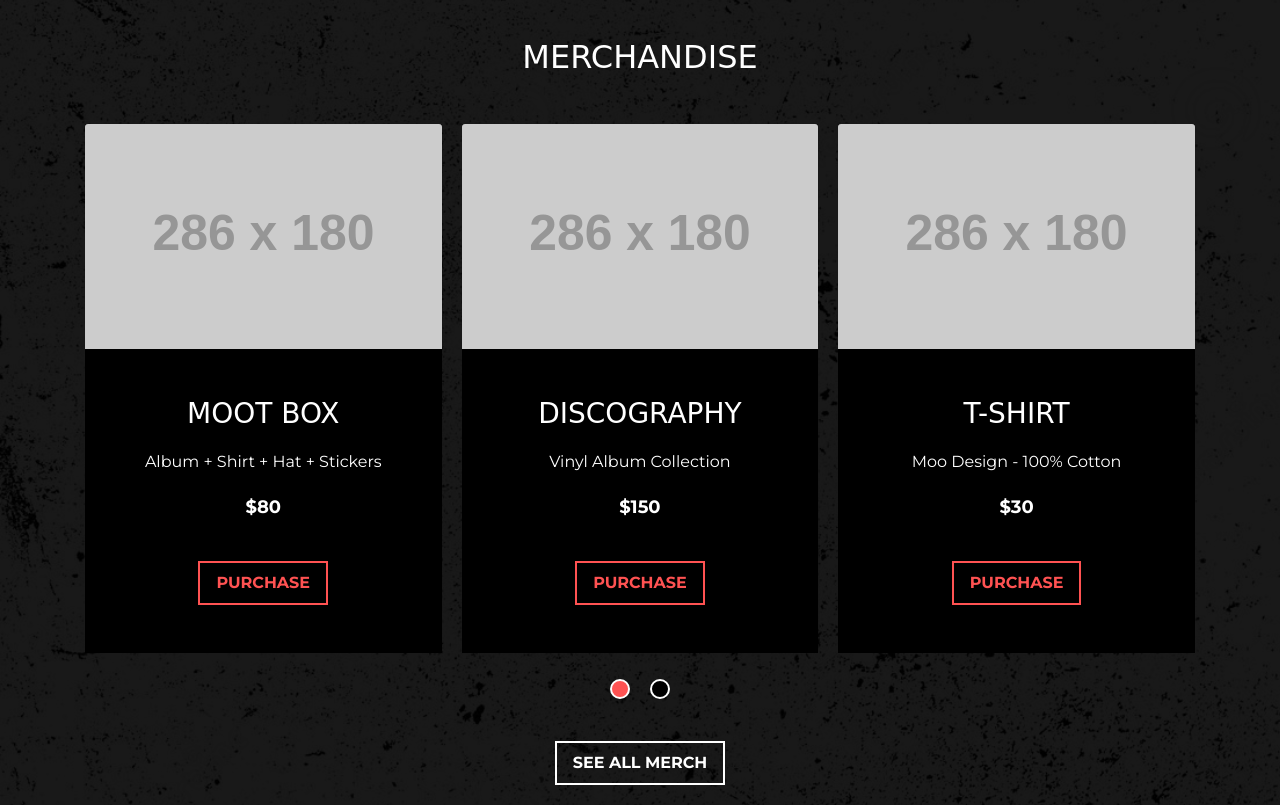
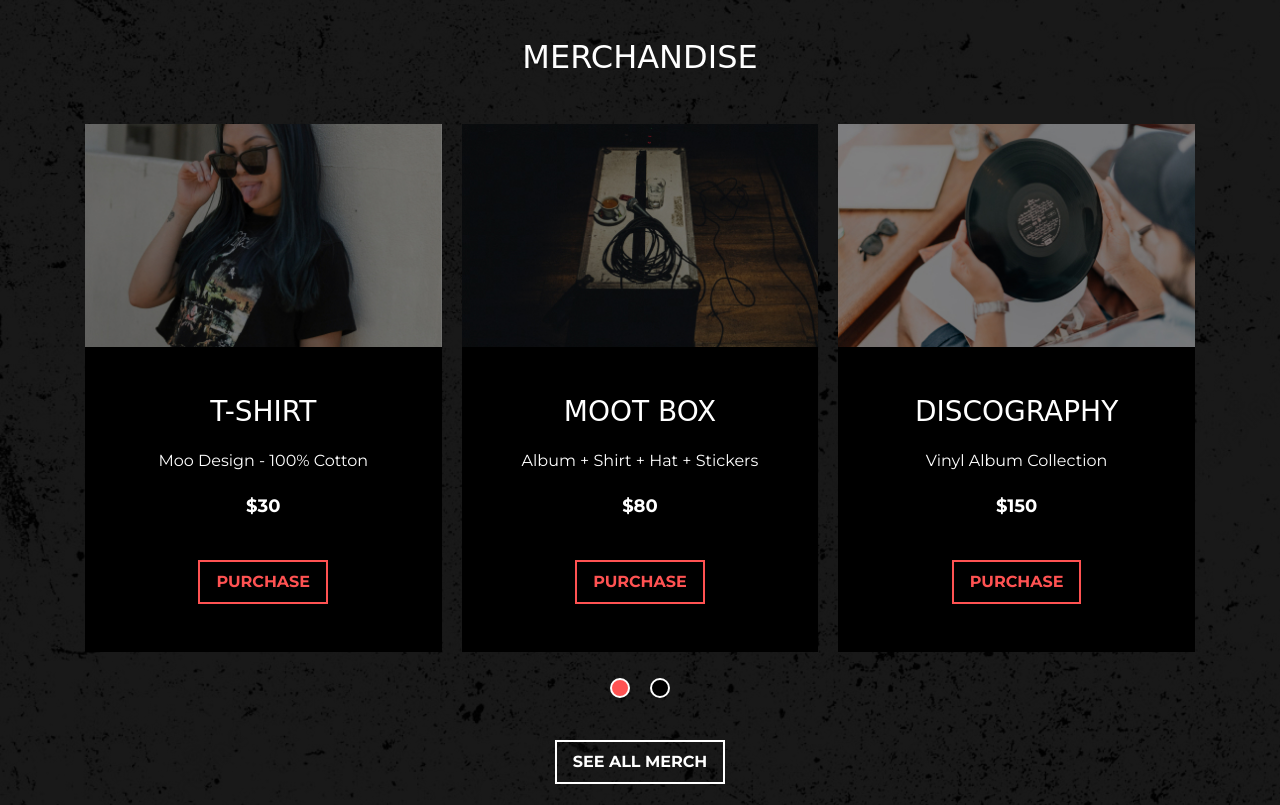
Before and after one commit to jsnhall/discount-tire-moosic, a website: page src/index.html in a window 1280 px wide. Shown: the part 2661-3466 px from the top of the page. Drawn offline with nearby package versions, Linux system fonts and the light colour scheme; placeholder pictures from the web are drawn by us; a web font is replaced by a local one.

Commit message:
finalized merch section

```diff
--- a/src/index.html
+++ b/src/index.html
@@ -240,7 +240,18 @@
           <div class="merch-slider">
             <div>
               <div class="card">
-                <img src="https://via.placeholder.com/286x180" class="card-img-top" alt="...">
+                <img src="./images/t-shirt.jpg" class="card-img-top" alt="Moosic t-shirt">
+                <div class="card-body">
+                  <h3 class="card-title">T-Shirt</h3>
+                  <p class="card-text">Moo Design - 100% Cotton</p>
+                  <p class="card-price">$30</p>
+                  <a href="#" class="btn btn__red">Purchase</a>
+                </div>
+              </div>
+            </div>
+            <div>
+              <div class="card">
+                <img src="./images/moot-box.jpg" class="card-img-top" alt="Moot box">
                 <div class="card-body">
                   <h3 class="card-title">Moot Box</h3>
                   <p class="card-text">Album + Shirt + Hat + Stickers</p>
@@ -251,7 +262,7 @@
             </div>
             <div>
               <div class="card">
-                <img src="https://via.placeholder.com/286x180" class="card-img-top" alt="...">
+                <img src="./images/vinyl-record.jpg" class="card-img-top" alt="Moosic vinal album">
                 <div class="card-body">
                   <h3 class="card-title">Discography</h3>
                   <p class="card-text">Vinyl Album Collection</p>
@@ -262,22 +273,11 @@
             </div>
             <div>
               <div class="card">
-                <img src="https://via.placeholder.com/286x180" class="card-img-top" alt="...">
+                <img src="./images/moot-box.jpg" class="card-img-top" alt="Moot box">
                 <div class="card-body">
-                  <h3 class="card-title">T-Shirt</h3>
-                  <p class="card-text">Moo Design - 100% Cotton</p>
-                  <p class="card-price">$30</p>
-                  <a href="#" class="btn btn__red">Purchase</a>
-                </div>
-              </div>
-            </div>
-            <div>
-              <div class="card">
-                <img src="https://via.placeholder.com/286x180" class="card-img-top" alt="...">
-                <div class="card-body">
-                  <h3 class="card-title">Discography</h3>
-                  <p class="card-text">Vinyl Album Collection</p>
-                  <p class="card-price">$150</p>
+                  <h3 class="card-title">Moot Box</h3>
+                  <p class="card-text">Album + Shirt + Hat + Stickers</p>
+                  <p class="card-price">$80</p>
                   <a href="#" class="btn btn__red">Purchase</a>
                 </div>
               </div>
--- a/src/sass/_merchandise.scss
+++ b/src/sass/_merchandise.scss
@@ -9,6 +9,9 @@
     border-radius: 0;
     border: none;
     background: $black;
+    .card-img-top {
+      border-radius: 0;
+    }
     .card-body {
       padding: 3rem 1.25rem;
       text-align: center;
@@ -33,7 +36,7 @@
     width: 20px;
     margin: 10px;
     border: solid 2px $white;
-    border-radius: 100%;
+    border-radius: 50px;
     background: $black;
   }
   .tns-nav-active {
```
Also changed, not shown: src/css/main.css, src/images/moot-box.jpg (added), src/images/t-shirt.jpg (added), src/images/vinyl-record.jpg (added).
